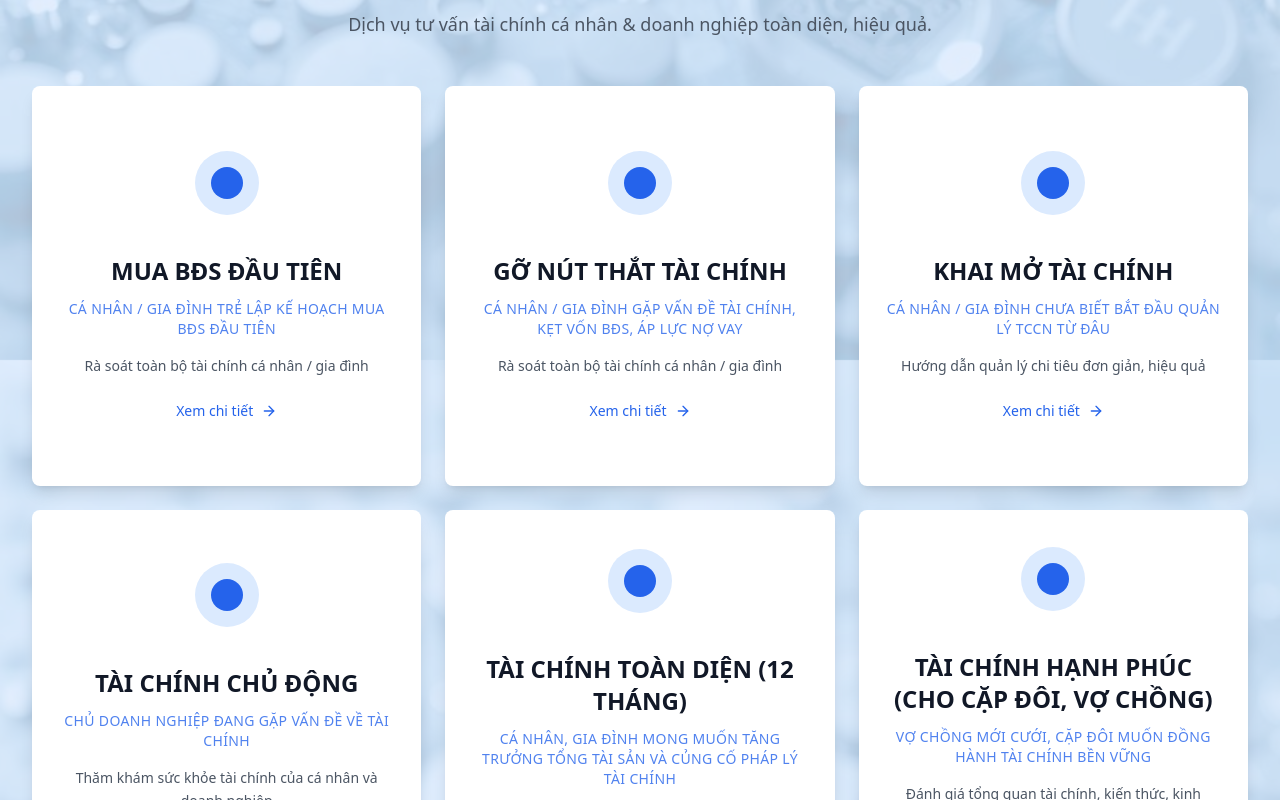
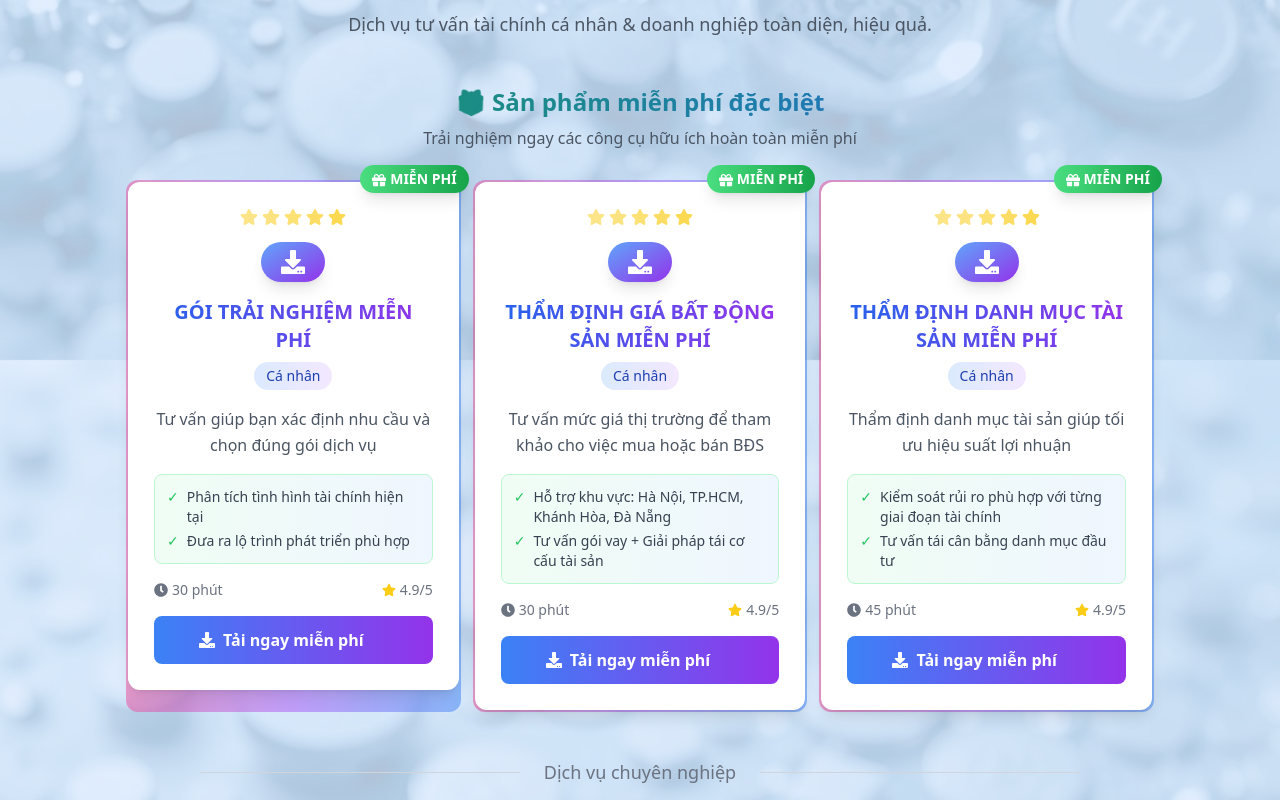
Before and after one commit to huuhoang231103/FIDT-LandingPage, a React (Vite) app: page / in a window 1280 px wide. Shown: the part 3000-3800 px from the top of the page. Built offline with nearby package versions, Linux system fonts and the light colour scheme.

Commit message:
update FreeCard

```diff
--- /dev/null
+++ b/src/components/common/FreeServiceCard.jsx
@@ -0,0 +1,97 @@
+import React from 'react';
+import { FaGift, FaStar, FaDownload, FaUsers, FaClock } from 'react-icons/fa';
+
+const FreeServiceCard = ({ title, category, description, highlights = [], duration, onLearnMore }) => {
+  return (
+    <div className="relative group">
+      {/* Gradient Border Animation */}
+      <div className="absolute -inset-0.5 bg-gradient-to-r from-pink-500 via-purple-500 to-blue-500 rounded-xl opacity-75 group-hover:opacity-100 transition duration-300 animate-pulse"></div>
+
+      <div className="relative bg-white rounded-xl p-6 shadow-lg group-hover:shadow-xl transition-all duration-300 border-2 border-transparent">
+        {/* Free Badge */}
+        <div className="absolute -top-3 -right-3 bg-gradient-to-r from-green-400 to-green-600 text-white px-3 py-1 rounded-full text-sm font-bold shadow-lg animate-bounce">
+          <FaGift className="inline mr-1" />
+          MIỄN PHÍ
+        </div>
+
+        {/* Premium Stars */}
+        <div className="flex justify-center mb-4">
+          {[...Array(5)].map((_, i) => (
+            <FaStar key={i} className="text-yellow-400 text-lg mx-0.5 animate-pulse" style={{animationDelay: `${i * 0.1}s`}} />
+          ))}
+        </div>
+
+        {/* Icon with Glow Effect */}
+        <div className="flex justify-center mb-4">
+          <div className="w-16 h-10 bg-gradient-to-br from-blue-400 to-purple-600 rounded-full flex items-center justify-center shadow-lg group-hover:shadow-blue-500/50 transition-all duration-300">
+            <FaDownload className="text-white text-2xl group-hover:animate-bounce" />
+          </div>
+        </div>
+
+        {/* Title with Gradient */}
+        <h3 className="text-xl font-bold text-center mb-2 bg-gradient-to-r from-blue-600 to-purple-600 bg-clip-text text-transparent">
+          {title}
+        </h3>
+
+        {/* Category Tag */}
+        <div className="flex justify-center mb-4">
+          <span className="bg-gradient-to-r from-blue-100 to-purple-100 text-blue-800 px-3 py-1 rounded-full text-sm font-medium">
+            {category}
+          </span>
+        </div>
+
+        {/* Description */}
+        <p className="text-gray-600 text-center mb-4 leading-relaxed">
+          {description}
+        </p>
+
+        {/* Highlights */}
+        {highlights && highlights.length > 0 && (
+          <div className="mb-4">
+            <div className="bg-gradient-to-r from-green-50 to-blue-50 rounded-lg p-3 border border-green-200">
+              <ul className="text-sm text-gray-700 space-y-1">
+                {highlights.map((highlight, idx) => (
+                  <li key={idx} className="flex items-start">
+                    <span className="text-green-500 mr-2">✓</span>
+                    {highlight}
+                  </li>
+                ))}
+              </ul>
+            </div>
+          </div>
+        )}
+
+        {/* Stats Row */}
+        <div className="flex justify-between items-center mb-4 text-sm text-gray-500">
+          <div className="flex items-center">
+            <FaClock className="mr-1" />
+            <span>{duration || '30 phút'}</span>
+          </div>
+          <div className="flex items-center">
+            <FaStar className="mr-1 text-yellow-400" />
+            <span>4.9/5</span>
+          </div>
+        </div>
+
+        {/* Action Button */}
+        <button
+          onClick={onLearnMore}
+          className="w-full bg-gradient-to-r from-blue-500 to-purple-600 hover:from-blue-600 hover:to-purple-700 text-white font-semibold py-3 px-6 rounded-lg transition-all duration-300 transform hover:scale-105 hover:shadow-lg flex items-center justify-center group"
+        >
+          <FaDownload className="mr-2 group-hover:animate-bounce" />
+          Tải ngay miễn phí
+          <div className="ml-2 opacity-0 group-hover:opacity-100 transition-opacity duration-300">
+            →
+          </div>
+        </button>
+
+        {/* Floating Particles Effect */}
+        <div className="absolute top-4 right-4 w-2 h-2 bg-blue-400 rounded-full opacity-50 animate-ping"></div>
+        <div className="absolute bottom-6 left-4 w-1 h-1 bg-purple-400 rounded-full opacity-50 animate-ping" style={{animationDelay: '1s'}}></div>
+        <div className="absolute top-1/2 left-2 w-1.5 h-1.5 bg-green-400 rounded-full opacity-50 animate-ping" style={{animationDelay: '2s'}}></div>
+      </div>
+    </div>
+  );
+};
+
+export default FreeServiceCard;
--- a/src/components/sections/ProjectsServices.jsx
+++ b/src/components/sections/ProjectsServices.jsx
@@ -1,6 +1,8 @@
 import React, { useState } from 'react';
 import ServiceCard from '../common/ServiceCard';
+import FreeServiceCard from '../common/FreeServiceCard'; // Import component mới
 import servicesData from '../../datas/DataService.json';
+import freeServicesData from '../../datas/dataFree.json'; // Import data free services
 
 import { FaUserTie, FaBuilding, FaMoneyBillWave, FaChartLine } from 'react-icons/fa';
 
@@ -22,6 +24,13 @@ const ProjectsServices = () => {
     setActiveCard(null);
   };
 
+  // Tách riêng free services và paid services
+  const freeServices = freeServicesData.freeServices; // Lấy từ file dataFree.json
+
+  const paidServices = servicesData.services.filter(service =>
+    service.price !== 'Miễn phí' && service.price !== 'Free' && service.isFree !== true
+  );
+
   return (
     <section id="services" className="scroll-mt-24 py-16 md:py-24">
       <div className="max-w-7xl mx-auto px-4 sm:px-6 lg:px-8">
@@ -32,8 +41,46 @@ const ProjectsServices = () => {
           Dịch vụ tư vấn tài chính cá nhân & doanh nghiệp toàn diện, hiệu quả.
         </p>
 
+        {/* Free Services Section */}
+        {freeServices.length > 0 && (
+          <div className="mb-12">
+            <div className="text-center mb-8">
+              <h3 className="text-2xl font-bold bg-gradient-to-r from-green-600 to-blue-600 bg-clip-text text-transparent mb-2">
+                🎁 Sản phẩm miễn phí đặc biệt
+              </h3>
+              <p className="text-gray-600">Trải nghiệm ngay các công cụ hữu ích hoàn toàn miễn phí</p>
+            </div>
+
+            <div className="flex justify-center mb-8">
+              <div className="grid grid-cols-1 md:grid-cols-2 lg:grid-cols-3 gap-4 max-w-5xl">
+                {freeServices.map((service, idx) => (
+                  <FreeServiceCard
+                    key={`free-${idx}`}
+                    title={service.name}
+                    category={service.target}
+                    description={service.highlights?.[0] || 'Dịch vụ miễn phí hữu ích'}
+                    highlights={service.highlights?.slice(1) || []}
+                    duration={service.duration}
+                    onLearnMore={() => handleCardClick(`free-${idx}`)}
+                  />
+                ))}
+              </div>
+            </div>
+          </div>
+        )}
+
+        {/* Divider */}
+        {freeServices.length > 0 && paidServices.length > 0 && (
+          <div className="flex items-center justify-center mb-8">
+            <div className="flex-grow border-t border-gray-300 max-w-xs"></div>
+            <div className="mx-6 text-gray-500 font-medium text-lg">Dịch vụ chuyên nghiệp</div>
+            <div className="flex-grow border-t border-gray-300 max-w-xs"></div>
+          </div>
+        )}
+
+        {/* Paid Services Section */}
         <div className="grid grid-cols-1 md:grid-cols-2 lg:grid-cols-3 gap-6">
-          {servicesData.services.map((service, idx) => {
+          {paidServices.map((service, idx) => {
             const {
               name,
               target,
@@ -50,7 +97,6 @@ const ProjectsServices = () => {
 
             const fullDescription = [
               `🕐 Thời lượng: ${duration}`,
-              `🎯 Phù hợp với: ${suitability}`,
               `🔍 Nội dung nổi bật:\n${formattedHighlights}`,
               `📌 Chi phí: ${price}`,
               ...(bonus ? [`✅ Tặng kèm: ${bonus}`] : [])
@@ -60,14 +106,14 @@ const ProjectsServices = () => {
 
             return (
               <ServiceCard
-                key={idx}
+                key={`paid-${idx}`}
                 title={name}
                 category={target}
                 icon={icon}
                 description={description}
                 fullDescription={fullDescription}
-                isActive={activeCard === idx}
-                onClick={() => handleCardClick(idx)}
+                isActive={activeCard === `paid-${idx}`}
+                onClick={() => handleCardClick(`paid-${idx}`)}
                 onClose={handleCardClose}
               />
             );
--- a/src/components/sections/Team.jsx
+++ b/src/components/sections/Team.jsx
@@ -48,10 +48,10 @@ Chuyên gia hoạch định tài chính giúp bạn chủ động tương lai.
 
                             <div className="bg-white p-6 rounded-lg shadow-sm mb-6 border-l-4 border-blue-300 max-h-60 overflow-y-auto lg:max-h-none lg:overflow-visible">
                                 <p className="text-blue-800 text-lg leading-relaxed mb-4">
-                                    Chị Ms. Hana Trần là một trong những Hội viên Chuyên gia tiêu biểu đầu tiên của Hiệp hội Tài chính Việt Nam (VFCA). Bằng sự tận tâm trong việc phục vụ Khách hàng cũng như sự tâm huyết với lĩnh vực Hoạch định Tài chính cá nhân, chị Ms. Hana Trần đã nhận vinh danh vào các năm 2022-2024 cho sự đóng góp xuất sắc tại FIDT.
+                                    Chị Hana Tran là một trong những Hội viên Chuyên gia tiêu biểu đầu tiên của Hiệp hội Tài chính Việt Nam (VFCA). Bằng sự tận tâm trong việc phục vụ Khách hàng cũng như sự tâm huyết với lĩnh vực Hoạch định Tài chính cá nhân, chị Hana Trần đã nhận vinh danh vào các năm 2022-2024 cho sự đóng góp xuất sắc tại Công ty CP Tư vấn Đầu tư và Quản lý Tài sản FIDT.                                </p>
+                                <p className="text-blue-800 text-lg leading-relaxed mb-4">
+Với bề dày hoạt động trong lĩnh vực tài chính và tư vấn, cũng như là một nhà đầu tư cá nhân giàu kinh nghiệm, chị Hana Tran có thế mạnh toàn diện trong cả Tài chính Doanh nghiệp và Tài chính Cá nhân. Chị luôn đặt lợi ích khách hàng lên hàng đầu, và sẵn sàng đồng hành cùng các khách hàng để xây dựng giải pháp hoạch định tài chính, để các khách hàng đạt được thịnh vượng tài chính bền vững.
                                 </p>
-                                <p className="text-blue-800 text-lg leading-relaxed mb-4">
-                                    Với bề dày hoạt động trong lĩnh vực kế toán, thuế, tài chính cũng như là một nhà đầu tư cá nhân giàu kinh nghiệm, chị Ms. Hana Trần có thế mạnh toàn diện trong cả Tài chính Doanh nghiệp và Tài chính Cá nhân. Đặc biệt, chị chuyên tâm phục vụ các cá nhân đang tìm kiếm giải pháp hoạch định tài chính phù hợp với từng giai đoạn cuộc sống, hỗ trợ xây dựng kế hoạch tài chính hiệu quả và bền vững.                                </p>
                             </div>
 
                             <div className="bg-blue-100 p-4 rounded-lg mb-6 border border-blue-200">
--- a/src/datas/DataService.json
+++ b/src/datas/DataService.json
@@ -45,8 +45,9 @@
       "highlights": [
         "Hướng dẫn quản lý chi tiêu đơn giản, hiệu quả",
         "Thiết lập mục tiêu tài chính và đánh giá nguồn lực",
+        "Phương án bảo vệ an toàn tài chính",
         "Đánh giá Danh mục tài sản và khuyến nghị tái cơ cấu",
-        "Phương án bảo vệ an toàn tài chính"
+        "Định hướng kế hoạch tài chính cá nhân trong 10 năm"
       ],
       "price": "5.000.000 VNĐ",
       "bonus": "File Excel theo dõi tiến độ tăng trưởng tài sản"
--- /dev/null
+++ b/src/datas/dataFree.json
@@ -0,0 +1,37 @@
+{
+  "freeServices": [
+    {
+      "name": "GÓI TRẢI NGHIỆM MIỄN PHÍ",
+      "target": "Cá nhân",
+      "duration": "30 phút",
+      "price": "Miễn phí",
+      "highlights": [
+        "Tư vấn giúp bạn xác định nhu cầu và chọn đúng gói dịch vụ",
+        "Phân tích tình hình tài chính hiện tại",
+        "Đưa ra lộ trình phát triển phù hợp"
+      ]
+    },
+    {
+      "name": "THẨM ĐỊNH GIÁ BẤT ĐỘNG SẢN MIỄN PHÍ",
+      "target": "Cá nhân",
+      "duration": "30 phút",
+      "price": "Miễn phí",
+      "highlights": [
+        "Tư vấn mức giá thị trường để tham khảo cho việc mua hoặc bán BĐS",
+        "Hỗ trợ khu vực: Hà Nội, TP.HCM, Khánh Hòa, Đà Nẵng",
+        "Tư vấn gói vay + Giải pháp tái cơ cấu tài sản"
+      ]
+    },
+    {
+      "name": "THẨM ĐỊNH DANH MỤC TÀI SẢN MIỄN PHÍ",
+      "target": "Cá nhân",
+      "duration": "45 phút",
+      "price": "Miễn phí",
+      "highlights": [
+        "Thẩm định danh mục tài sản giúp tối ưu hiệu suất lợi nhuận",
+        "Kiểm soát rủi ro phù hợp với từng giai đoạn tài chính",
+        "Tư vấn tái cân bằng danh mục đầu tư"
+      ]
+    }
+  ]
+}
```
